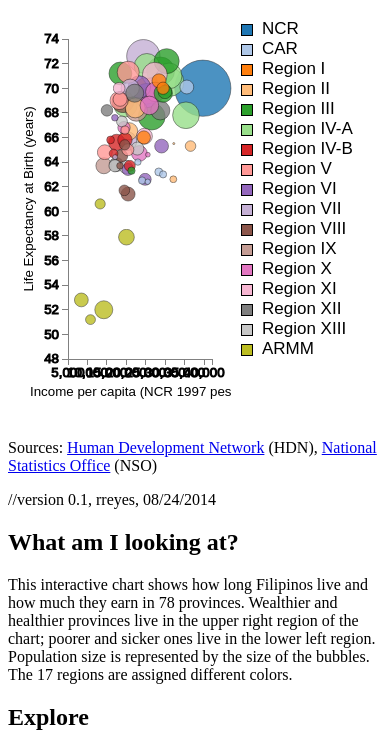
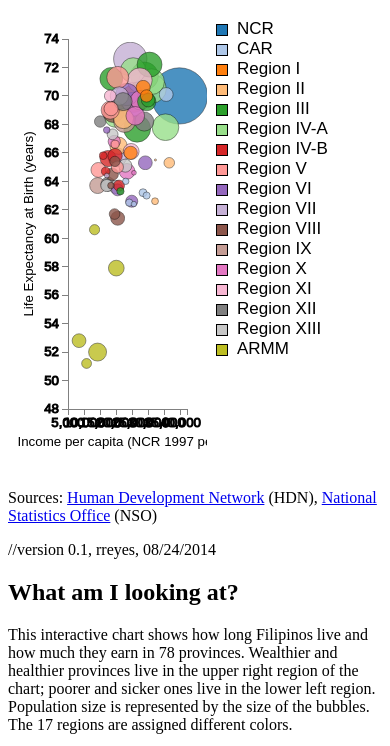
Before and after one commit to pinayobserver/wealth-and-health-of-ph, a plain HTML site: page index.html in a window 390 px wide. Shown: the part 98-844 px from the top of the page. Drawn offline with Linux system fonts and the light colour scheme.

Commit message:
Tweaked chart container size for iphone window

```diff
--- a/index.html
+++ b/index.html
@@ -61,7 +61,7 @@ text.label{
 
  		// define margins
  		var	margins = {top:20, right:20, bottom:60, left:60};
- 		var key_dimensions = {width: 150};
+ 		var key_dimensions = {width: 175};
 
 		// define chart
 		var svgChart = d3.select("#bubblechart")
@@ -76,7 +76,7 @@ text.label{
 		// define chart size based on window size
  		var container_dimensions = {
  				width: document.getElementById('title').getBoundingClientRect().width - key_dimensions.width,
-  				height: 400 //document.getElementById('bubblechart').getBoundingClientRect().height
+  				height: 450 //document.getElementById('bubblechart').getBoundingClientRect().height
   			};
 
  	   	var chart_dimensions = {
```
